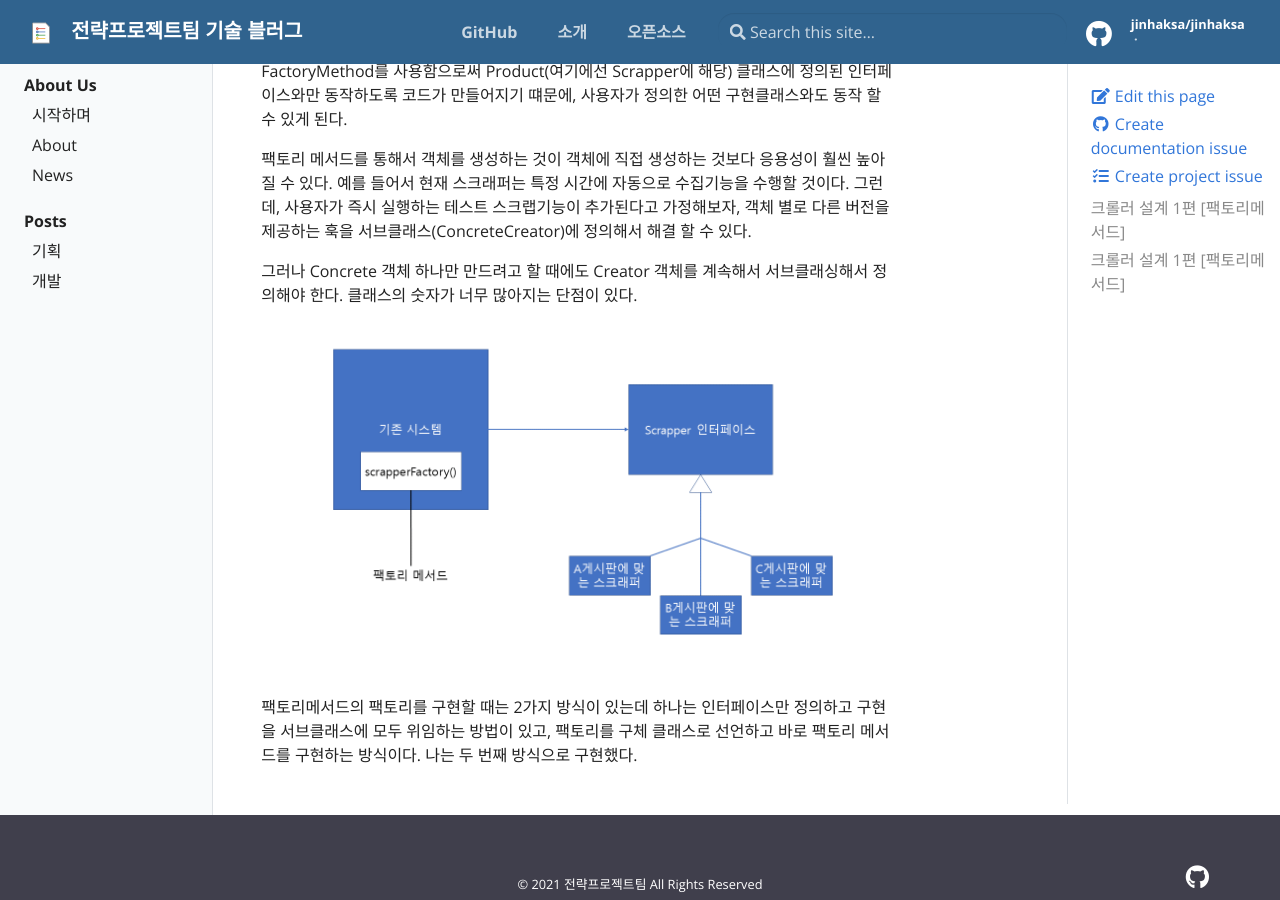
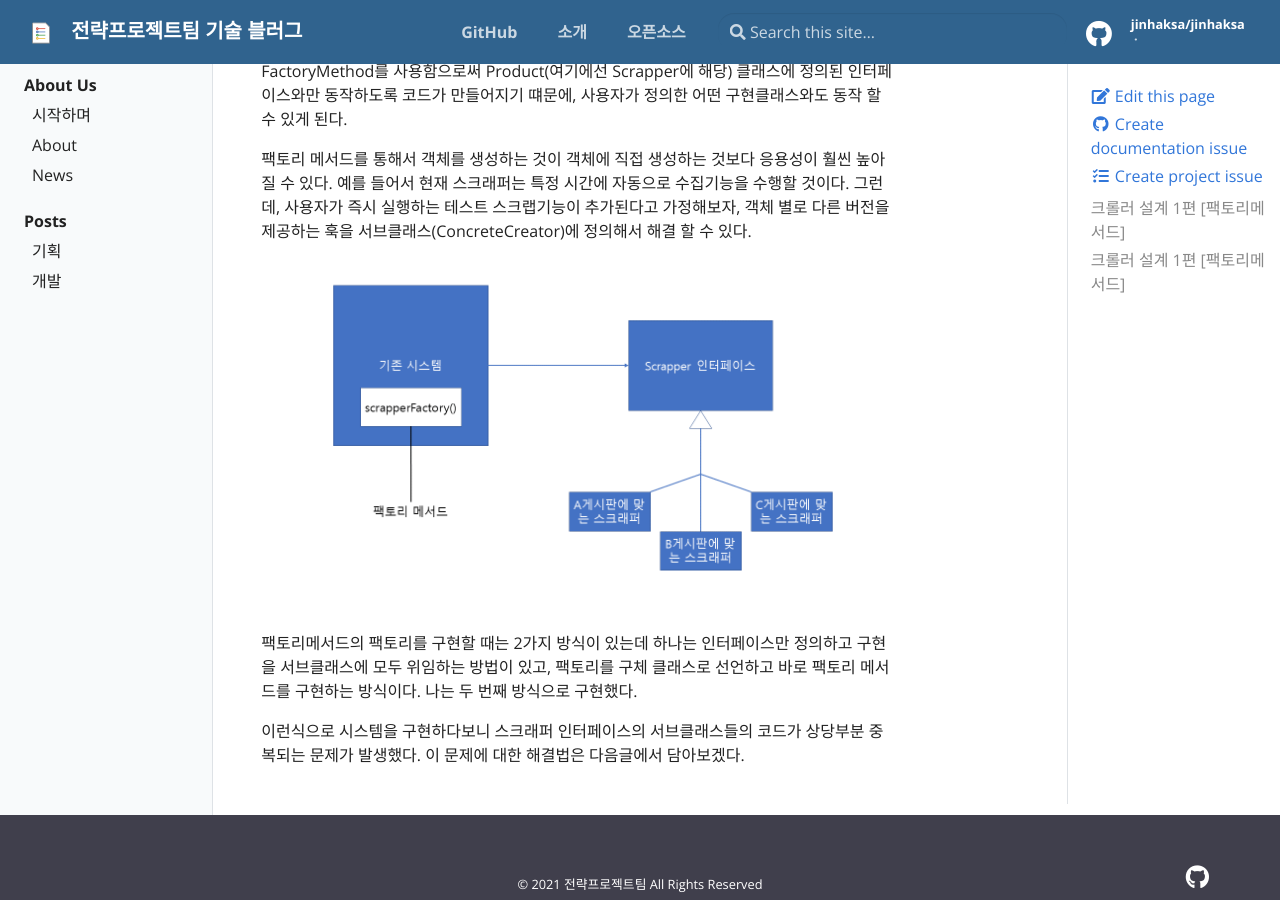
Before and after one commit to jinhaksa/jinhaksa.github.io, a Jekyll site: the page built from _posts/dev/2021-10-29-desgin-crawler.md, in a window 1280 px wide and 900 px high, scrolled down 1089 px. Built offline with Jekyll 4.4.1, drawn with Linux system fonts in a browser that asks for light colours.

Commit message:
Revert "글 수정"
This reverts commit 8de413ded8895c8675c735eed51379639a5df7ad.

```diff
--- a/_posts/dev/2021-10-29-desgin-crawler.md
+++ b/_posts/dev/2021-10-29-desgin-crawler.md
@@ -25,8 +25,8 @@ tag:
 
 팩토리 메서드를 통해서 객체를 생성하는 것이 객체에 직접 생성하는 것보다 응용성이 훨씬 높아질 수 있다. 예를 들어서 현재 스크래퍼는 특정 시간에 자동으로 수집기능을 수행할 것이다. 그런데, 사용자가 즉시 실행하는 테스트 스크랩기능이 추가된다고 가정해보자, 객체 별로 다른 버전을 제공하는 훅을 서브클래스(ConcreteCreator)에 정의해서 해결 할 수 있다.
 
-그러나 Concrete 객체 하나만 만드려고 할 때에도 Creator 객체를 계속해서 서브클래싱해서 정의해야 한다. 클래스의 숫자가 너무 많아지는 단점이 있다.
-
 ![다이어그램](/assets/img/posts/dev/2021-10-29-desgin-crawler/diagram.png)
 
 팩토리메서드의 팩토리를 구현할 때는 2가지 방식이 있는데 하나는 인터페이스만 정의하고 구현을 서브클래스에 모두 위임하는 방법이 있고, 팩토리를 구체 클래스로 선언하고 바로 팩토리 메서드를 구현하는 방식이다. 나는 두 번째 방식으로 구현했다.
+
+이런식으로 시스템을 구현하다보니 스크래퍼 인터페이스의 서브클래스들의 코드가 상당부분 중복되는 문제가 발생했다. 이 문제에 대한 해결법은 다음글에서 담아보겠다.
```
